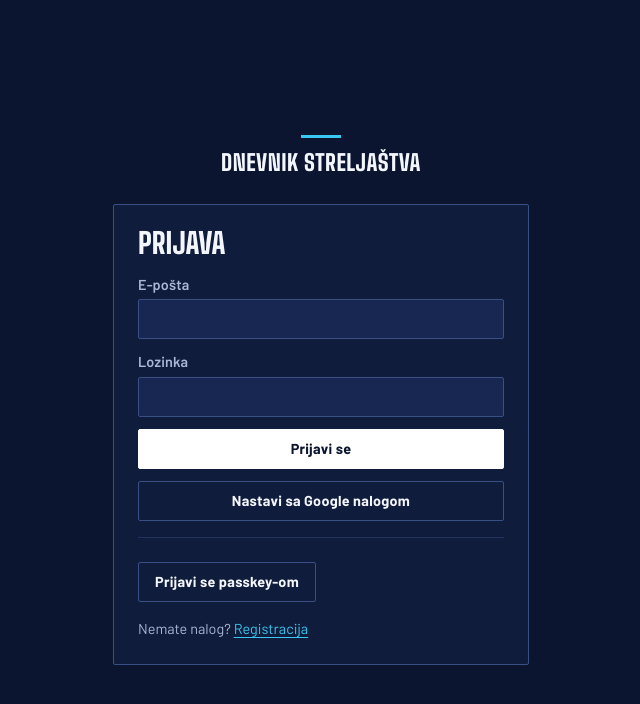
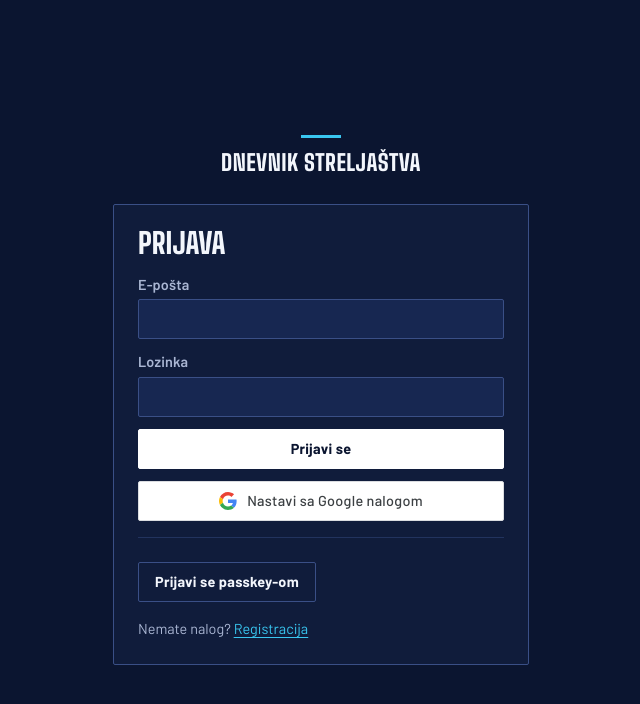
Before and after one commit to aleksarakonjac/shooting-analyzer, a Next.js app: page /login in a window 1280 px wide. Shown: the top 704 px of the page, without its empty margins (319-959 px from the left). Built offline with nearby package versions, Linux system fonts and the light colour scheme.

Commit message:
Brand the Google sign-in button: G logo on white
Co-Authored-By: Claude Sonnet 5.5 <noreply@anthropic.com>

```diff
--- a/src/components/AuthForm.tsx
+++ b/src/components/AuthForm.tsx
@@ -55,7 +55,15 @@ export function AuthForm({ mode, action }: Props) {
         </label>
         {state?.error && <p role="alert">{t[state.error as 'badCredentials' | 'registerFailed']}</p>}
         <button type="submit" disabled={pending}>{login ? t.submitLogin : t.submitRegister}</button>
-        <button type="submit" formAction={signInWithGoogle} formNoValidate className="button--quiet">{t.google}</button>
+        <button type="submit" formAction={signInWithGoogle} formNoValidate className="button--google">
+          <svg aria-hidden="true" width="18" height="18" viewBox="0 0 48 48">
+            <path fill="#EA4335" d="M24 9.5c3.54 0 6.71 1.22 9.21 3.6l6.85-6.85C35.9 2.38 30.47 0 24 0 14.62 0 6.51 5.38 2.56 13.22l7.98 6.19C12.43 13.72 17.74 9.5 24 9.5z"/>
+            <path fill="#4285F4" d="M46.98 24.55c0-1.57-.15-3.09-.38-4.55H24v9.02h12.94c-.58 2.96-2.26 5.48-4.78 7.18l7.73 6c4.51-4.18 7.09-10.36 7.09-17.65z"/>
+            <path fill="#FBBC05" d="M10.53 28.59c-.48-1.45-.76-2.99-.76-4.59s.27-3.14.76-4.59l-7.98-6.19C.92 16.46 0 20.12 0 24c0 3.88.92 7.54 2.56 10.78l7.97-6.19z"/>
+            <path fill="#34A853" d="M24 48c6.48 0 11.93-2.13 15.89-5.81l-7.73-6c-2.15 1.45-4.92 2.3-8.16 2.3-6.26 0-11.57-4.22-13.47-9.91l-7.98 6.19C6.51 42.62 14.62 48 24 48z"/>
+          </svg>
+          {t.google}
+        </button>
       </form>
       {login && <PasskeyLogin />}
       <p className="auth__switch">
--- a/src/styles/components.css
+++ b/src/styles/components.css
@@ -40,6 +40,12 @@ button:disabled { opacity: 0.5; cursor: not-allowed; }
   background: transparent; color: var(--ink); border-color: var(--rule-strong);
 }
 .button--quiet:hover:not(:disabled), button.button--quiet:hover:not(:disabled) { background: var(--panel-raised); border-color: var(--ink-faint); color: var(--ink); }
+.button--google, button.button--google {
+  display: inline-flex; align-items: center; justify-content: center; gap: 10px;
+  background: #fff; color: #3c4043; border-color: #dadce0; font-weight: 500;
+}
+.button--google:hover:not(:disabled), button.button--google:hover:not(:disabled) { background: #f8f9fa; border-color: #d2e3fc; color: #3c4043; }
+.button--google:active:not(:disabled), button.button--google:active:not(:disabled) { background: #f1f3f4; }
 .button--danger, button.button--danger { background: transparent; color: var(--danger); border-color: var(--danger); }
 .button--danger:hover:not(:disabled), button.button--danger:hover:not(:disabled) { background: var(--danger-soft); color: var(--danger); border-color: var(--danger); }
 
```
